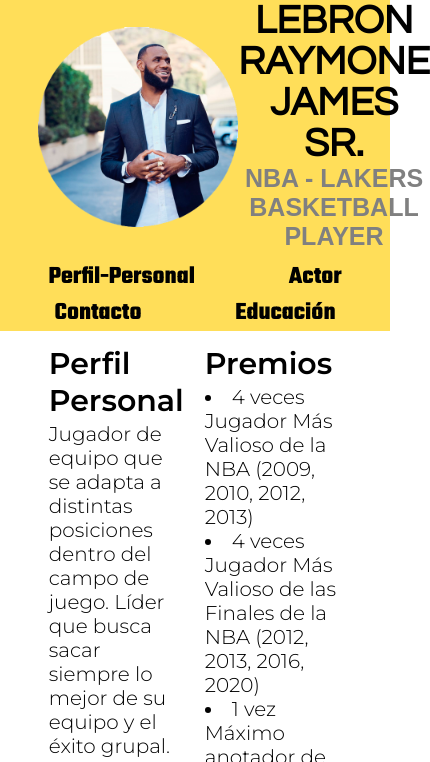
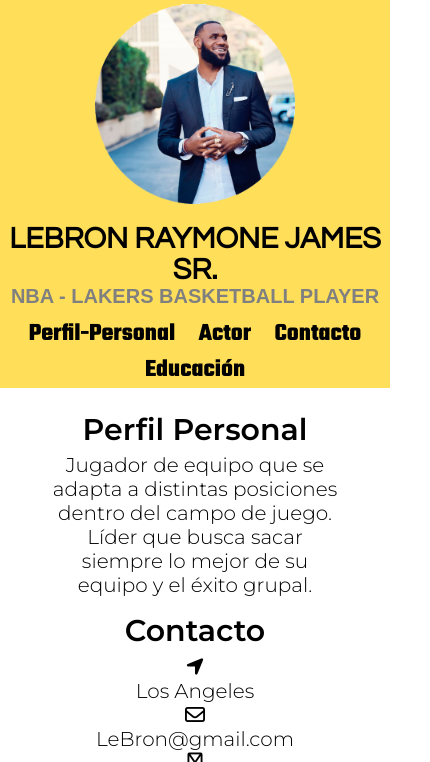
Before and after one commit to Mazz0chi/Trabajo-Practico-2-Flex-Responsive, a plain HTML site: page index.html in a window 390 px wide. Shown: the top 762 px of the page, 430 px wide, since content can reach past the window. Drawn offline with Linux system fonts and the light colour scheme; a web font is replaced by a local one.

Commit message:
Add files via upload

```diff
--- a/css/estilos.css
+++ b/css/estilos.css
@@ -94,3 +94,49 @@ h3{
     margin-top: 5%;
     margin-bottom: 2%;
 }
+
+@media (max-width:600px) {
+
+    .contenedor{
+        flex-flow: column;
+        align-items:center;
+        justify-content: center;
+    }
+
+    img {
+        width: 200px;
+        height: 200px;
+        margin-top: 1%;
+        justify-items: center;
+        margin-left: 0%;
+        margin-bottom: 5%;
+        }
+
+        h1 {font-size: 30px
+        }
+
+    h2 {
+        font-size: 20px;
+        }
+
+    nav {
+        word-spacing: 20px;
+        font-size: medium;
+        }
+
+    .flex-container {
+        flex-flow: column;
+        align-items: center;
+        justify-content: center;
+        text-align: center;
+        }
+
+    .contenedor1{
+        width: 75%;
+    }
+
+    .contenedor2{
+        width: 75%;
+        text-align: left;
+    }
+}
```
